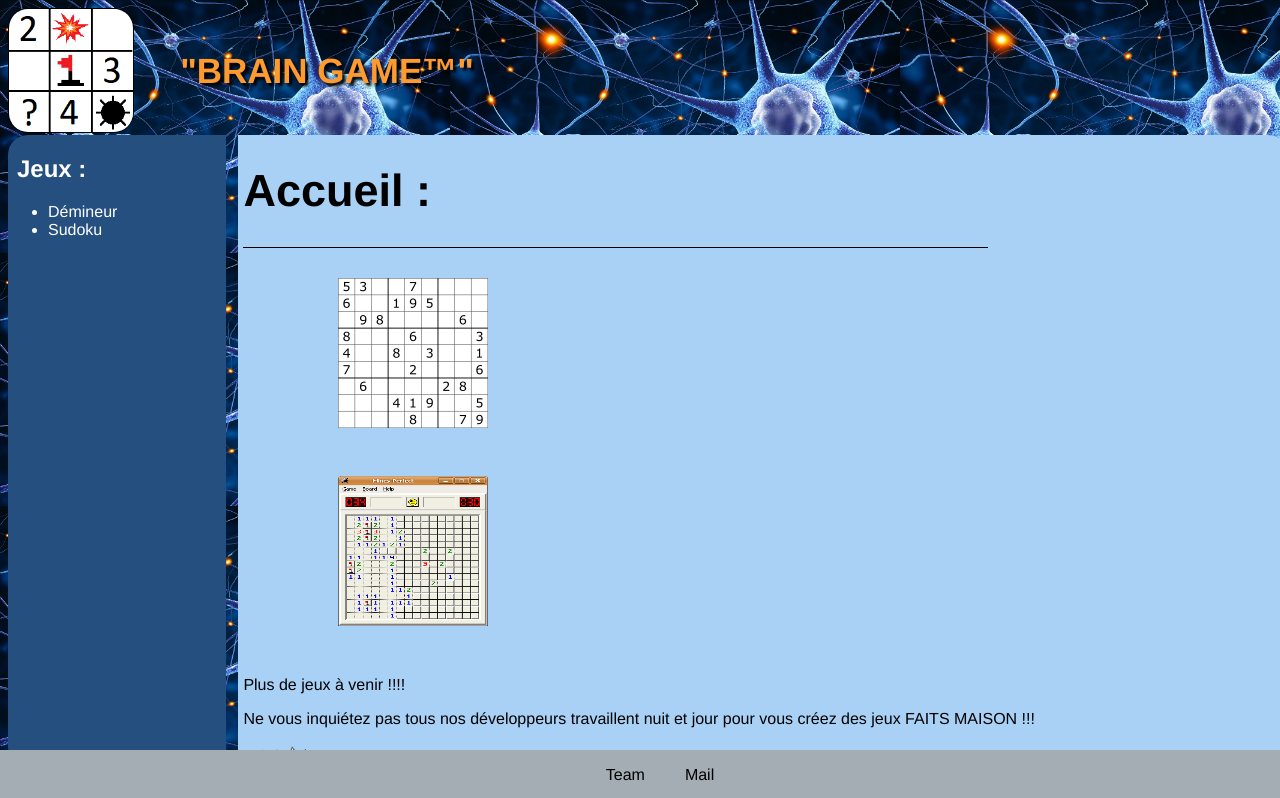
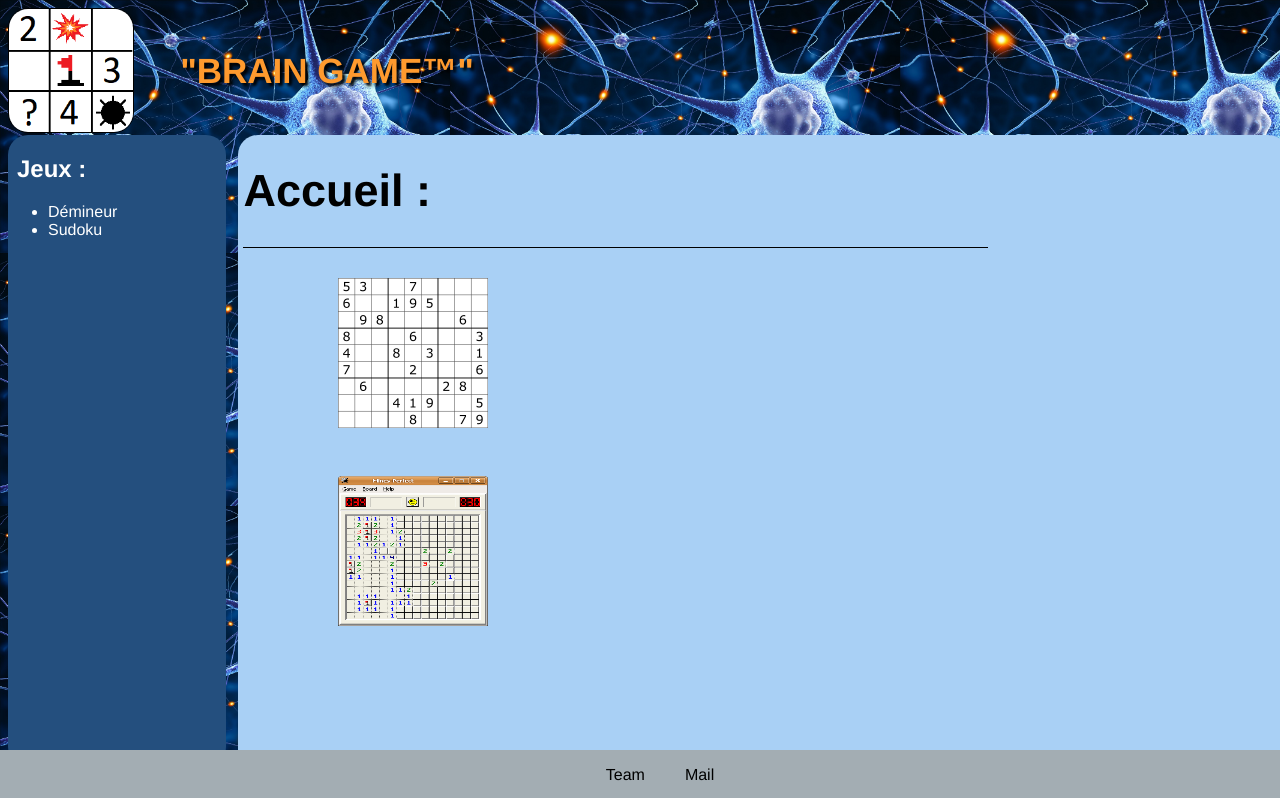
Before and after one commit to RamyTemim/L2J2_2018, an Angular app in the folder brain-game/: page /Accueil in a window 1280 px wide. Shown: the top 798 px of the page. Built offline with nearby package versions, Linux system fonts and the light colour scheme.

Commit message:
site version 4

```diff
--- a/brain-game/src/app/body/body.component.css
+++ b/brain-game/src/app/body/body.component.css
@@ -18,8 +18,7 @@ body {
   position: right;
   position: absolute;
   background-color: #A9D0F5;
-  border-bottom-right-radius: 20px;
-  border-top-right-radius: 20px;
+  border-radius: 20px;
   margin-bottom: 100px;
   margin-top: 2px;
   font-family : Helvetica, Arial, sans-serif;
@@ -103,6 +102,9 @@ h1 {
  }
 
  .detail {
-   margin-top: 200px;
+   margin-top: 500px;
+ }
 
- }
+.detail p {
+  font-size: 35px;
+}
--- a/brain-game/src/app/body/body.component.html
+++ b/brain-game/src/app/body/body.component.html
@@ -43,10 +43,11 @@
   </div>
 
 <div class="detail">
+
 <p>Plus de jeux à venir !!!!</p>
-<p>Ne vous inquiétez pas tous nos développeurs travaillent nuit et jour pour vous créez des jeux FAITS MAISON !!!</p>
+<p>Ne vous inquiétez pas tous nos développeurs travaillent nuit et jour pour vous créer des jeux FAITS MAISON !!!</p>
 
-<img class="img2" width="120" alt="Attention !!" src="../../assets/attention.png" title="Attention !!">
+<img class="img2" width="190" alt="Attention !!" src="../../assets/attention.png" title="Attention !!">
 <p style="line-height:65px;">Fait maison certifié&trade; !</p>
 </div>
 
--- a/brain-game/src/app/demineur/demineur.component.css
+++ b/brain-game/src/app/demineur/demineur.component.css
@@ -4,8 +4,7 @@ body {
   position: right;
   position: absolute;
   background-color: #F5BA5D;
-  border-bottom-right-radius: 20px;
-  border-top-right-radius: 20px;
+  border-radius: 20px;
   margin-bottom: 100px;
   margin-top: 2px;
   font-family : Helvetica, Arial, sans-serif;
--- a/brain-game/src/app/demineur/demineur.component.html
+++ b/brain-game/src/app/demineur/demineur.component.html
@@ -140,6 +140,7 @@
   <button>JOUER !</button>
 
 
+
 </section>
 
 <section class="regle">
--- a/brain-game/src/app/side/side.component.css
+++ b/brain-game/src/app/side/side.component.css
@@ -7,13 +7,8 @@ nav {
   margin-top: 2px;
   padding-bottom: 40%;
   margin-bottom: 100px;
-  /*
-  enlever ce commentaire pour google chrome
-  margin-left: -126px;
-   */
   color: white;
-  border-bottom-left-radius: 20px;
-  border-top-left-radius: 20px;
+  border-radius: 20px;
 
 
 }
--- a/brain-game/src/app/sudoku/sudoku.component.css
+++ b/brain-game/src/app/sudoku/sudoku.component.css
@@ -4,8 +4,9 @@ body {
   position: right;
   position: absolute;
   background-color: #F5BA5D;
-  border-bottom-right-radius: 20px;
-  border-top-right-radius: 20px;
+  border-radius: 20px;
+  /*border-bottom-right-radius: 20px;
+  border-top-right-radius: 20px;*/
   margin-bottom: 100px;
   margin-top: 2px;
   font-family : Helvetica, Arial, sans-serif;
--- a/brain-game/src/app/team/team.component.css
+++ b/brain-game/src/app/team/team.component.css
@@ -2,8 +2,7 @@ body {
   width: 1030px;
   float: right;
   background-color: #F5BA5D;
-  border-bottom-right-radius: 20px;
-  border-top-right-radius: 20px;
+  border-radius: 20px;
   margin-bottom: 100px;
   margin-top: 2px;
   font-family : Helvetica, Arial, sans-serif;
--- a/brain-game/src/app/team/team.component.html
+++ b/brain-game/src/app/team/team.component.html
@@ -3,7 +3,7 @@
 
 <p>Développeur</p>
 <ul>
-  <li>Arnaud aka Clark Kent aka SuperMan aka je veux des Off-Whites</li>
+  <li>Arnaud aka SuperMan aka je veux des Off-Whites</li>
   <li>Jérome aka Grid game c'est surcoté !</li>
   <li>Marion aka je prend ma pause clope</li>
   <li>Mélissa aka je veux juste gratter de la bouffe</li>
```
